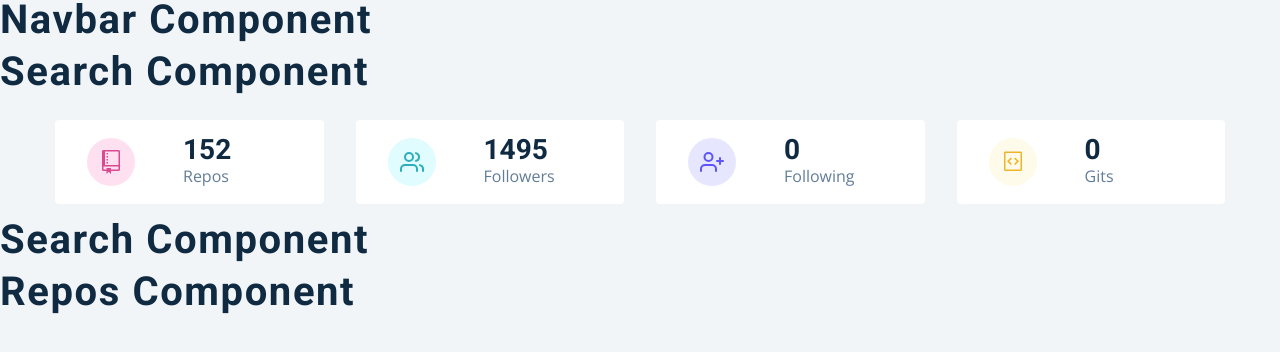
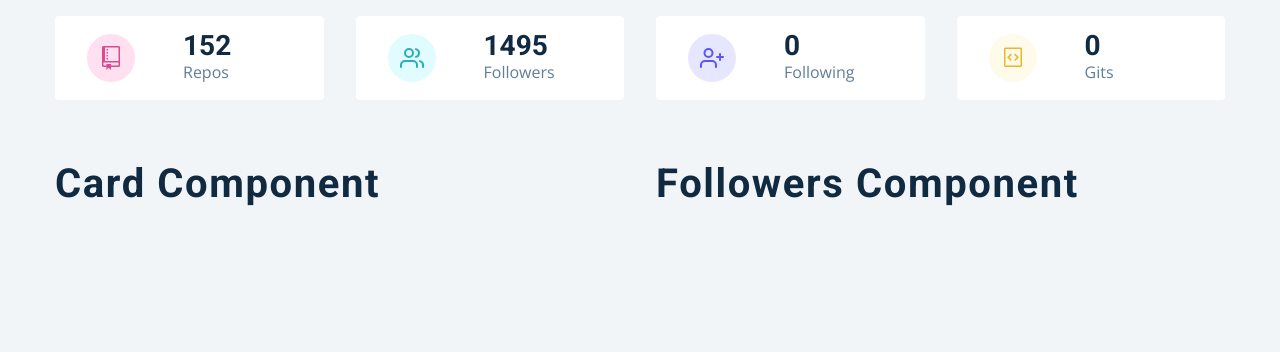
Before and after one commit to nguyenchien/github-search-users, a React (Create React App) app: page / in a window 1280 px wide. Shown: the top 352 px of the page. Built offline with nearby package versions, Linux system fonts and the light colour scheme.

Commit message:
card component

```diff
--- a/src/components/Card.js
+++ b/src/components/Card.js
@@ -3,6 +3,8 @@ import { GithubContext } from '../context/context';
 import styled from 'styled-components';
 import { MdBusiness, MdLocationOn, MdLink } from 'react-icons/md';
 const Card = () => {
+  const {githubUser} = React.useContext(GithubContext);
+  const {public_repos} = githubUser;
   return <h2>card component</h2>;
 };
 const Wrapper = styled.article`
--- a/src/components/Info.js
+++ b/src/components/Info.js
@@ -5,8 +5,8 @@ import { GoRepo, GoGist } from 'react-icons/go';
 import { FiUsers, FiUserPlus } from 'react-icons/fi';
 
 const UserInfo = () => {
-  const {user} = React.useContext(GithubContext);
-  const {public_repos, followers, following, public_gists} = user;
+  const {githubUser} = React.useContext(GithubContext);
+  const {public_repos, followers, following, public_gists} = githubUser;
   const items = [
     {
       id: 1,
--- a/src/components/User.js
+++ b/src/components/User.js
@@ -3,7 +3,14 @@ import styled from 'styled-components';
 import Card from './Card';
 import Followers from './Followers';
 const User = () => {
-  return <h2>search component</h2>;
+  return (
+    <section className='section'>
+      <Wrapper className='section-center'>
+        <Card />
+        <Followers />
+      </Wrapper>
+    </section>
+  );
 };
 
 const Wrapper = styled.div`
--- a/src/context/context.js
+++ b/src/context/context.js
@@ -11,13 +11,13 @@ const GithubContext = React.createContext();
 
 // Provider, Consumer - GithubContext.Provider
 const GithubProvider = ({children}) => {
-  const [user, setUser] = useState(mockUser);
+  const [githubUser, setGithubUser] = useState(mockUser);
   const [repos, setRepos] = useState(mockRepos);
   const [followers, setFollowers] = useState(mockFollowers);
 
   return (
     <GithubContext.Provider value={{
-      user,
+      githubUser,
       repos,
       followers,
     }}>{children}</GithubContext.Provider>
--- a/src/pages/Dashboard.js
+++ b/src/pages/Dashboard.js
@@ -5,11 +5,11 @@ import { GithubContext } from '../context/context';
 const Dashboard = () => {
   return (
     <main>
-      <Navbar></Navbar>
-      <Search />
+      {/* <Navbar></Navbar> */}
+      {/* <Search /> */}
       <Info />
       <User />
-      <Repos />
+      {/* <Repos /> */}
     </main>
   );
 };
```
